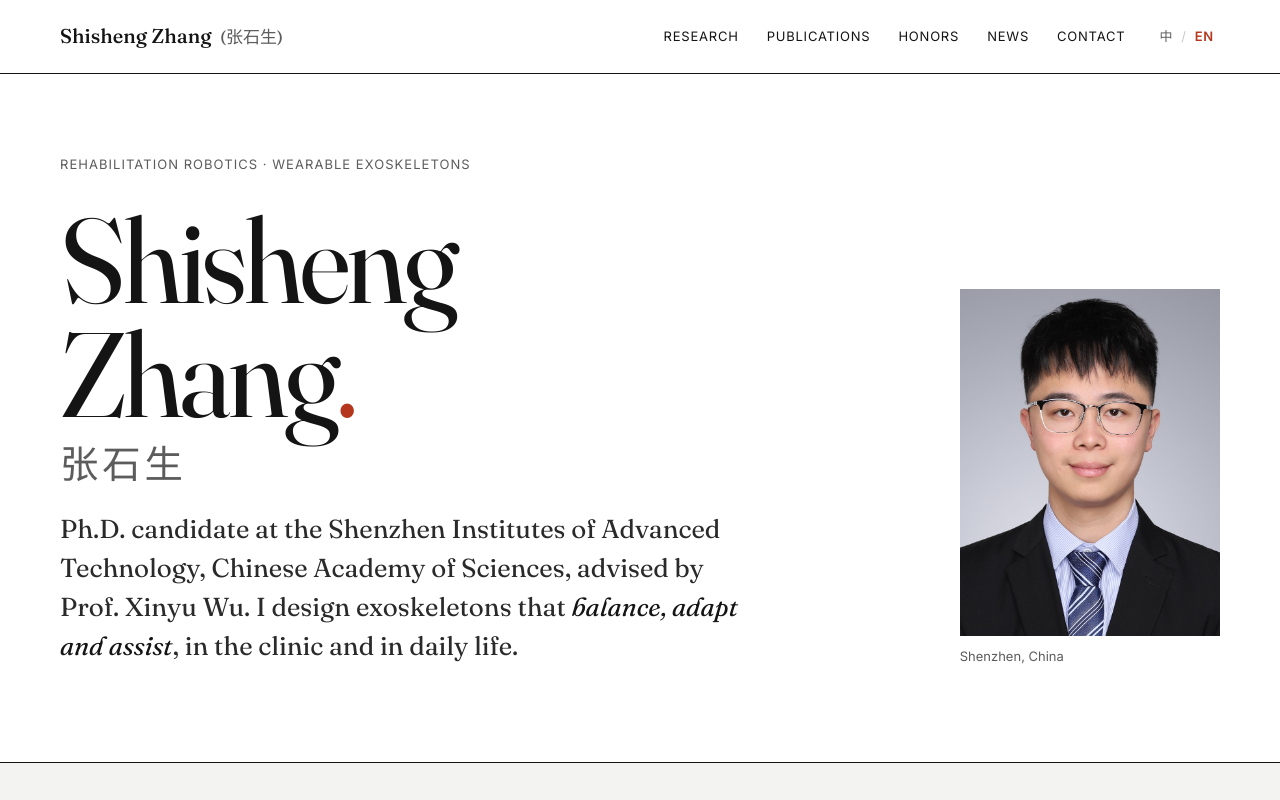
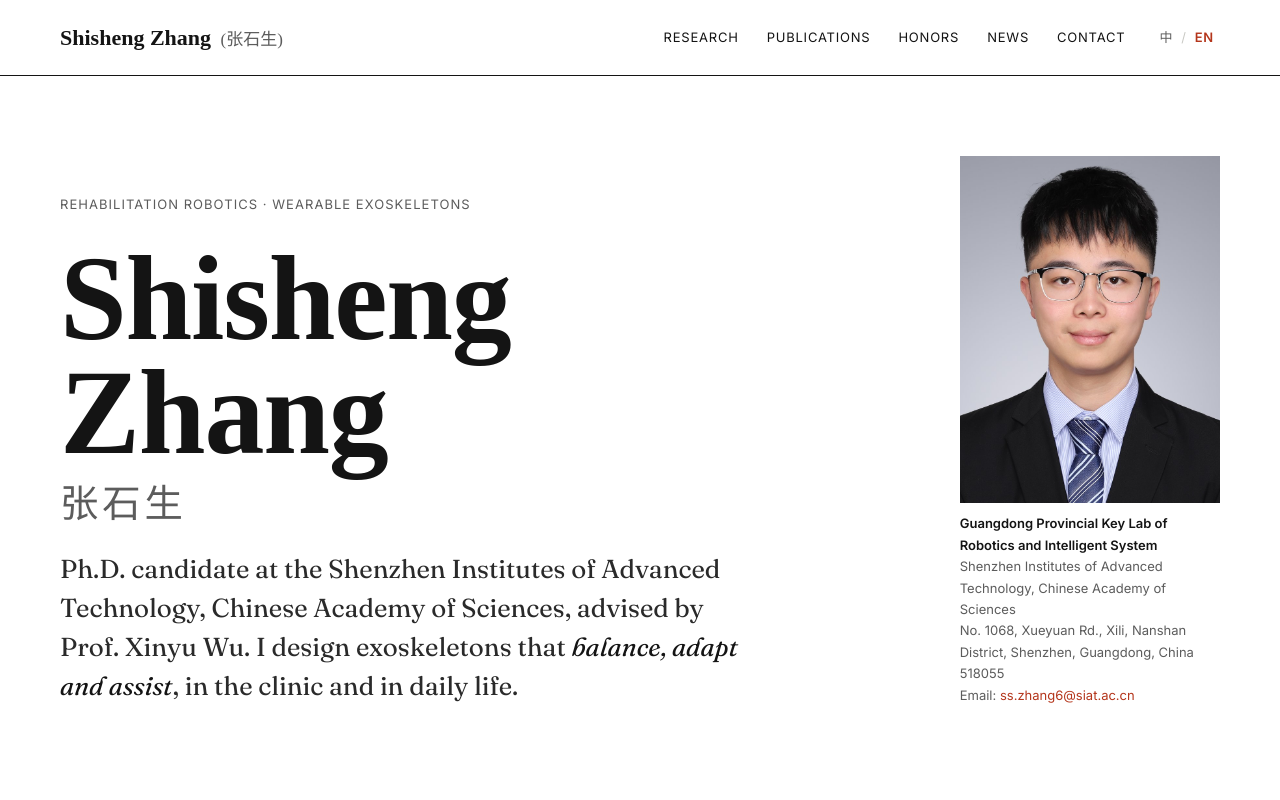
Before and after one commit to zhangss-0817/zhangss-0817.github.io, a plain HTML site: page index.html in a window 1280 px wide. Shown: the top 800 px of the page. Drawn offline with Linux system fonts and the light colour scheme.

Commit message:
Add files via upload

```diff
--- a/assets/css/style.css
+++ b/assets/css/style.css
@@ -37,7 +37,8 @@ p { margin: 0; }
 /* ===== Header ===== */
 .site-header { position: sticky; top: 0; z-index: 5; background: rgba(255, 255, 255, 0.94); backdrop-filter: saturate(1.4) blur(8px); border-bottom: 1px solid var(--ink); }
 .site-header .wrap { display: flex; flex-wrap: wrap; align-items: center; justify-content: space-between; gap: 12px 24px; padding-top: 20px; padding-bottom: 20px; }
-.brand { font-family: var(--serif); font-size: 20px; font-weight: 500; color: var(--ink); }
+.brand { font-family: "Times New Roman", Times, "Liberation Serif", "Tinos", serif; font-size: 22px; font-weight: 700; color: var(--ink); }
+.brand .cn { font-weight: 400; }
 .brand .cn { font-size: 17px; color: var(--muted); margin-left: 4px; }
 .nav { display: flex; flex-wrap: wrap; align-items: center; gap: 8px 28px; font-size: 13px; letter-spacing: 0.06em; text-transform: uppercase; }
 .nav a { color: var(--ink); }
@@ -51,7 +52,7 @@ p { margin: 0; }
 .hero { display: flex; flex-wrap: wrap; gap: 48px 56px; align-items: flex-end; padding-top: clamp(48px, 7vw, 80px); padding-bottom: clamp(56px, 8vw, 96px); }
 .hero-text { flex: 999 1 560px; min-width: 0; display: flex; flex-direction: column; gap: 28px; }
 .kicker { font-size: 13px; letter-spacing: 0.08em; text-transform: uppercase; color: var(--muted); }
-.hero h1 { font-size: clamp(64px, 10vw, 120px); line-height: 0.95; letter-spacing: -0.03em; }
+.hero h1 { font-family: "Times New Roman", Times, "Liberation Serif", "Tinos", serif; font-weight: 700; font-style: normal; font-size: clamp(64px, 10vw, 120px); line-height: 0.95; letter-spacing: -0.01em; }
 .hero h1 .dot { color: var(--accent); }
 .hero h1 .cn-name { display: block; font-size: 0.32em; letter-spacing: 0.1em; color: var(--muted); margin-top: 0.4em; font-weight: 500; }
 .lead { font-family: var(--serif); font-size: clamp(20px, 2.2vw, 26px); line-height: 1.5; color: var(--ink-2); max-width: 680px; }
@@ -59,6 +60,9 @@ p { margin: 0; }
 .portrait { flex: 1 1 260px; max-width: 340px; margin: 0; display: flex; flex-direction: column; gap: 10px; }
 .portrait img { width: 100%; aspect-ratio: 3 / 4; object-fit: cover; }
 .portrait figcaption { font-size: 13px; color: var(--muted); }
+.portrait address { font-style: normal; font-size: 13px; line-height: 1.65; color: var(--muted); }
+.portrait address .lab { color: var(--ink); font-weight: 600; }
+.portrait address a { color: var(--accent); }
 
 /* ===== Research ===== */
 .research { background: var(--paper-2); border-top: 1px solid var(--ink); }
--- a/assets/js/data.js
+++ b/assets/js/data.js
@@ -184,7 +184,7 @@ const I18N = {
     "nav.research": "Research", "nav.publications": "Publications", "nav.news": "News", "nav.contact": "Contact",
     "hero.kicker": "Rehabilitation robotics · Wearable exoskeletons",
     "hero.lead": "Ph.D. candidate at the Shenzhen Institutes of Advanced Technology, Chinese Academy of Sciences, advised by Prof. Xinyu Wu. I design exoskeletons that <em>balance, adapt and assist</em>, in the clinic and in daily life.",
-    "hero.place": "Shenzhen, China",
+    "hero.place": "<address><span class=\"lab\">Guangdong Provincial Key Lab of Robotics and Intelligent System</span><br>Shenzhen Institutes of Advanced Technology, Chinese Academy of Sciences<br>No. 1068, Xueyuan Rd., Xili, Nanshan District, Shenzhen, Guangdong, China 518055<br>Email: <a href=\"mailto:ss.zhang6@siat.ac.cn\">ss.zhang6@siat.ac.cn</a></address>",
     "research.title": "Research",
     "research.intro": "Three connected questions about how a wearable robot can keep a person stable, move the way they move, and help without getting in the way.",
     "r1.title": "Stable walking with self-balancing exoskeletons",
@@ -216,7 +216,7 @@ const I18N = {
     "nav.research": "研究方向", "nav.publications": "论文", "nav.news": "动态", "nav.contact": "联系",
     "hero.kicker": "康复机器人 · 可穿戴外骨骼",
     "hero.lead": "中国科学院深圳先进技术研究院博士研究生，导师为吴新宇研究员。我研究能够<em>自主平衡、个性适应、柔顺助力</em>的外骨骼，让它们在医院和日常生活中帮助人们行走。",
-    "hero.place": "中国 · 深圳",
+    "hero.place": "<address><span class=\"lab\">广东省机器人与智能系统重点实验室</span><br>中国科学院深圳先进技术研究院<br>深圳市南山区西丽深圳大学城学苑大道 1068 号<br>邮编：518055<br>邮箱：<a href=\"mailto:ss.zhang6@siat.ac.cn\">ss.zhang6@siat.ac.cn</a></address>",
     "research.title": "研究方向",
     "research.intro": "围绕三个相互关联的问题：可穿戴机器人如何让人走得稳、走得像自己，并且在帮忙的同时不添负担。",
     "r1.title": "自平衡外骨骼稳定行走",
--- a/index.html
+++ b/index.html
@@ -35,7 +35,7 @@
   <section id="top" class="wrap hero">
     <div class="hero-text">
       <span class="kicker" data-i18n="hero.kicker">Rehabilitation robotics · Wearable exoskeletons</span>
-      <h1>Shisheng<br>Zhang<span class="dot">.</span><span class="cn-name" lang="zh-CN">张石生</span></h1>
+      <h1>Shisheng<br>Zhang<span class="cn-name" lang="zh-CN">张石生</span></h1>
       <p class="lead" data-i18n="hero.lead">Ph.D. candidate at the Shenzhen Institutes of Advanced Technology, Chinese Academy of Sciences, designing exoskeletons that <em>balance, adapt and assist</em>, in the clinic and in daily life.</p>
     </div>
     <figure class="portrait">
```
